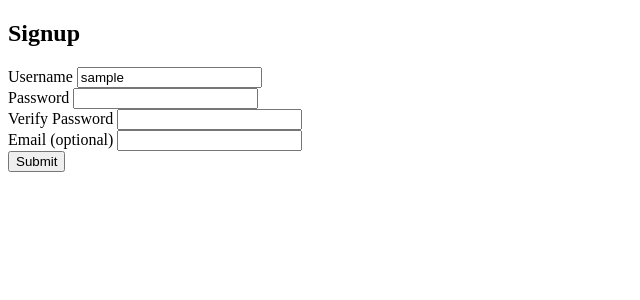
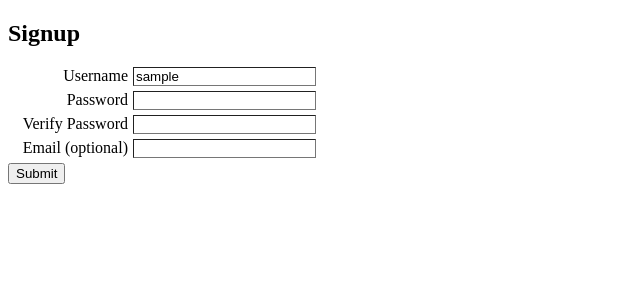
Before and after one commit to harmannd/usersignup, a Python web app: template templates/signup.html in a window 1280 px wide. Shown: the top 300 px of the page, without its empty margins (0-640 px from the left). Run offline with Jinja, Linux system fonts and the light colour scheme; the template is opened without the code that fills it: most values are stand-ins (such as "Sample title", 1, 10 or a date in 2020).

Commit message:
added css styles

```diff
--- a/templates/signup.html
+++ b/templates/signup.html
@@ -3,36 +3,61 @@
 <head>
     <title>User Signup</title>
 </head>
+
+<style type="text/css">
+    .container {
+        display: flex;
+        justify-content: flex-start;
+        flex-direction: row;
+        padding-bottom: 5px;
+    }
+
+    label {
+        width: 120px;
+        text-align: right;
+        padding-right: 5px;
+    }
+
+    .error {
+        color: red;
+        padding-left: 10px;
+    }
+
+    input[type=text], input[type=password] {
+        border-width: 1px;
+    }
+
+    input[type=submit] {
+        max-width: 80px;
+    }
+</style>
+
 <body>
     <h2>Signup</h2>
     <form method="post">
-        <label>Username
+        <div class="container">
+            <label>Username</label>
             <input type="text" name="username" value={{username}}>
-            <span style="color: red">{{error_username}}</span>
-        </label>
+            <div class="error">{{error_username}}</div>
+        </div>
 
-        <br>
+        <div class="container">
+            <label>Password</label>
+            <input type="password" name="password">
+            <div class="error"> {{error_password}}</div>
+        </div>
 
-        <label>Password
-            <input type="password" name="password">
-            <span style="color: red"> {{error_password}}</span>
-        </label>
+        <div class="container">
+            <label>Verify Password</label>
+            <input type="password" name="verify">
+            <div class="error"> {{error_verify_password}}</div>
+        </div>
 
-        <br>
-
-        <label>Verify Password
-            <input type="password" name="verify">
-            <span style="color: red" > {{error_verify_password}}</span>
-        </label>
-
-        <br>
-
-        <label>Email (optional)
+        <div class="container">
+            <label>Email (optional)</label>
             <input type="text" name="email">
-            <span style="color: red"> {{error_email}}</span>
-        </label>
-
-        <br>
+            <div class="error"> {{error_email}}</div>
+        </div>
 
         <input type="submit">
     </form>
```
